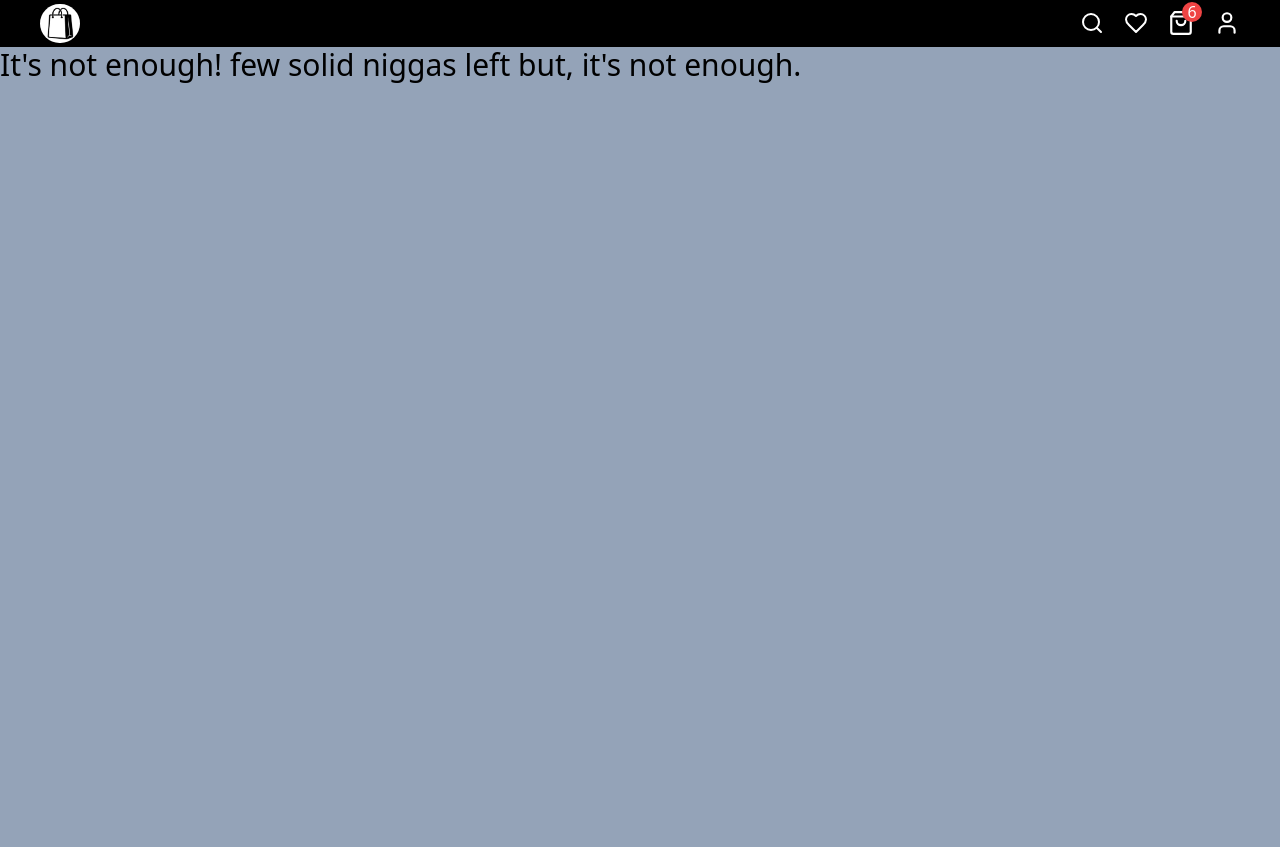
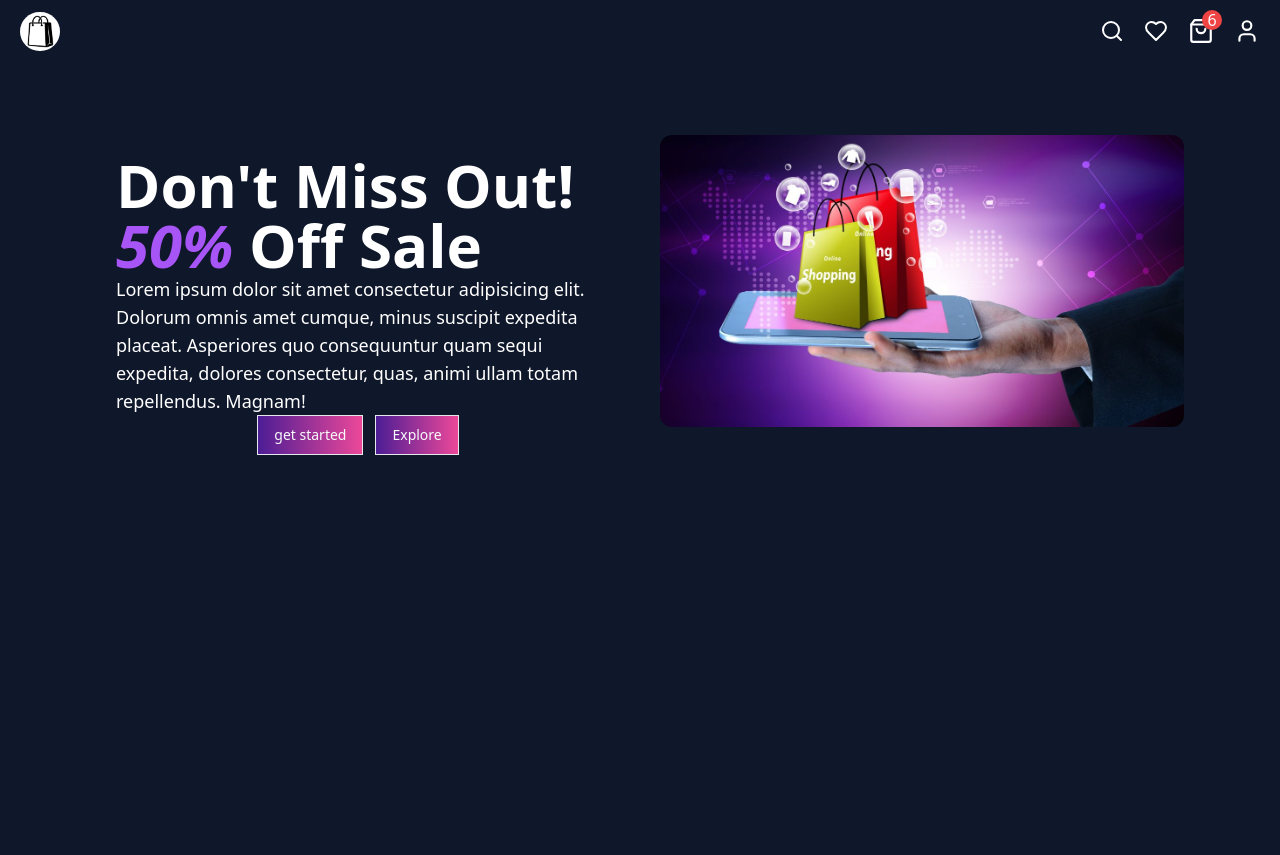
Before and after one commit to natnaelamin/shophere, a Next.js app: page / in a window 1280 px wide. Built offline with nearby package versions, Linux system fonts and the light colour scheme; no server answers.

Commit message:
hero section

```diff
--- a/app/page.tsx
+++ b/app/page.tsx
@@ -1,9 +1,10 @@
+import HeroSection from "@/components/homecomps/HeroSection";
 import Image from "next/image";
 
 export default function Home() {
   return (
-    <div className="bg-slate-400 h-screen">
-      <h1 className="text-3xl text-black">It's not enough! few solid niggas left but, it's not enough.</h1>
+    <div className="bg-slate-900 h-screen">
+      <HeroSection />
     </div>
   );
 }
--- a/components/Nav.tsx
+++ b/components/Nav.tsx
@@ -9,7 +9,7 @@ import { SignedIn, SignedOut, SignIn, SignInButton, UserButton } from '@clerk/ne
 
 const Nav = () => {
   return (
-    <div className='bg-black px-10 '>
+    <div className='bg-slate-900 px-5 pt-2'>
       <div className='flex items-center justify-between py-1'>
         <Link href="/">
         <Image src="/images/mainlogo.jpg" className='rounded-full'
@@ -30,8 +30,6 @@ const Nav = () => {
               <UserIcon  cursor={"pointer"} size={26} className='text-white'/>
               </SignInButton>
             </SignedOut>
-
-
         </div>
       </div>
     </div>
--- /dev/null
+++ b/components/homecomps/HeroSection.tsx
@@ -0,0 +1,31 @@
+import Image from 'next/image'
+import React from 'react'
+import { Button } from '../ui/button'
+
+const HeroSection = () => {
+  return (
+    <div className='grid gap-10 grid-cols-2 pt-20 px-24'>
+      <div className='text-white py-5 px-5'>
+        <h1 className='text-6xl font-bold text-white'>Don't Miss Out!
+            <span className='text-purple-500 italic'> 50%</span>  Off Sale
+        </h1>
+        <p className='text-lg'>Lorem ipsum dolor sit amet consectetur adipisicing elit. Dolorum omnis amet cumque,
+             minus suscipit expedita placeat. Asperiores quo consequuntur quam sequi expedita,
+              dolores consectetur, quas, animi ullam totam repellendus. Magnam!</p>
+        <div className='flex items-center justify-center gap-3'>
+            <Button className='border bg-gradient-to-r from-violet-900 to-pink-500'>get started</Button>
+            <Button className='border bg-gradient-to-r from-violet-900 to-pink-500'>Explore</Button>
+        </div>
+      </div>
+      <div >
+        <Image className=' rounded-xl'
+        src="/images/Online-market.jpg"
+        alt='market'
+        height={700}
+        width={700}/>
+      </div>
+    </div>
+  )
+}
+
+export default HeroSection
```
Also changed, not shown: public/images/Online-market.jpg (added), public/images/heropic.webp (added).
